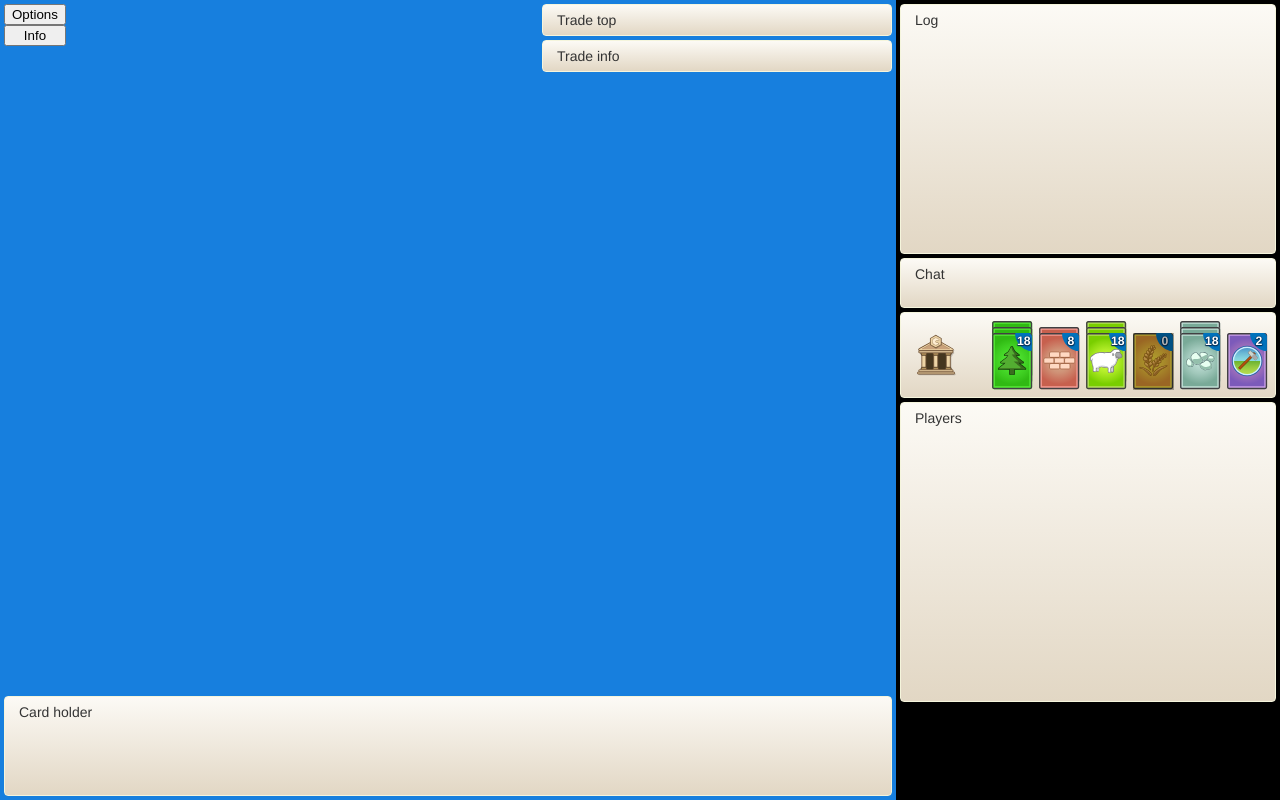
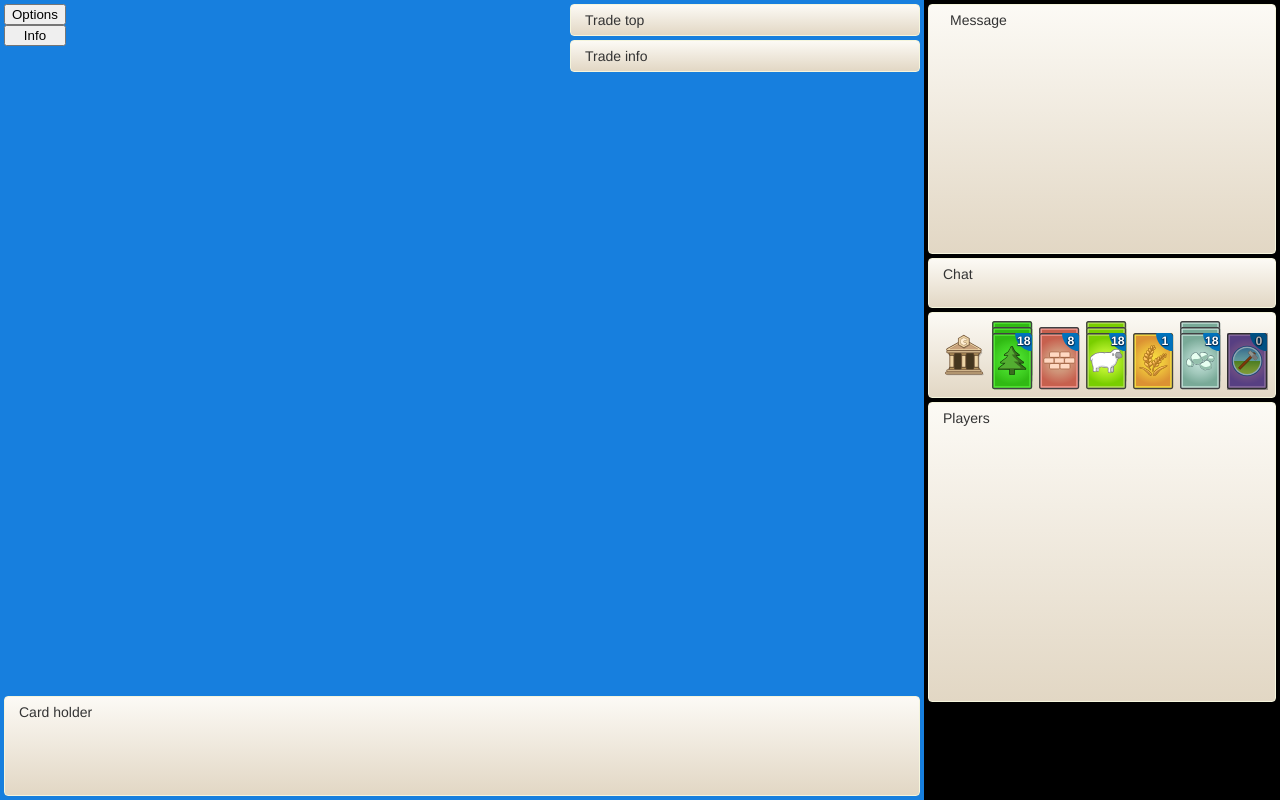
Before and after one commit to Josedn/woodsheep-ui, a Preact app: page / in a window 1280 px wide. Built offline with nearby package versions, Linux system fonts and the light colour scheme.

Commit message:
Card count working

```diff
--- a/src/app.scss
+++ b/src/app.scss
@@ -19,7 +19,7 @@ body {
 }
 
 .game-board {
-    width: 70%;
+    width: 1222px;
     height: 100dvh;
     display: flex;
     flex-direction: column;
@@ -62,7 +62,7 @@ body {
 .game-controls {
     display: flex;
     background-color: black;
-    width: 30%;
+    width: 362px;
     height: 100dvh;
     flex-direction: column;
     gap: 4px;
@@ -73,6 +73,37 @@ body {
     display: flex;
     height: 250px;
     width: 100%;
+}
+
+.game-controls__log-container {
+    width: 100%;
+    height: 100%;
+    overflow: auto;
+    overscroll-behavior: none;
+    -webkit-overflow-scrolling: touch;
+    touch-action: pan-y;
+    scrollbar-width: thin;
+}
+
+.game-controls__log-scroller {
+    position: relative;
+    height: 100%;
+}
+
+.game-controls__log-item {
+    position: absolute;
+    top: 0;
+    left: 0;
+    padding-bottom: .25em;
+    width: 100%;
+}
+
+.game-feed-message {
+    border-radius: .25em;
+    padding: 0 .5em;
+    word-break: break-word;
+    // Check below ??
+    opacity: 1;
 }
 
 .game-controls__chat {
--- a/src/ui/GameUI.tsx
+++ b/src/ui/GameUI.tsx
@@ -8,26 +8,56 @@ import cardDevelopment from "../assets/ui/card_devcardback.92569a1abd04a8c1c17e.
 import badgeBackgroundBlue from "../assets/ui/button_badge_background_blue.2e754ec21f9c79da6267.svg";
 
 const generateCardStack = (count: number, imgSrc: string) => {
+    const lastItemClassName = "game-controls__card-container" + (count == 0 ? " game-controls__card-container--empty" : "");
     return (
         <div className="game-controls__card-stack">
-            {/* First card — only show if count ≥ 15 */}
             {count >= 13 && (
                 <div className="game-controls__card-container">
                     <img className="game-controls__card" src={imgSrc} />
                 </div>
             )}
-
-            {/* Second card — only show if count ≥ 10 */}
             {count >= 8 && (
                 <div className="game-controls__card-container">
                     <img className="game-controls__card" src={imgSrc} />
                 </div>
             )}
-            <div className={"game-controls__card-container" + (count == 0 ? " game-controls__card-container--empty" : "")}>
+            <div className={lastItemClassName}>
                 <img className="game-controls__card" src={imgSrc}></img>
                 <div className="game-controls__card-count-badge">
                     <img className="game-controls__card-count-badge-background" src={badgeBackgroundBlue}></img>
                     <div className="game-controls__card-count">{count}</div>
+                </div>
+            </div>
+        </div>
+    );
+};
+
+const generateBank = () => {
+    return (
+        <div className="game-controls__bank generic-box">
+            <img src={bankIcon} className="game-controls__bank-icon"></img>
+            <div className="game-controls__bank-row">
+                {generateCardStack(18, cardLumber)}
+                {generateCardStack(8, cardBrick)}
+                {generateCardStack(18, cardWool)}
+                {generateCardStack(1, cardGrain)}
+                {generateCardStack(18, cardOre)}
+                {generateCardStack(0, cardDevelopment)}
+            </div>
+        </div>
+    );
+};
+
+const generateLog = () => {
+    return (
+        <div className="game-controls__log generic-box">
+            <div className="game-controls__log-container">
+                <div className="game-controls__log-scroller">
+                    <div className="game-controls__log-item">
+                        <div className="game-feed-message">
+                            Message
+                        </div>
+                    </div>
                 </div>
             </div>
         </div>
@@ -54,19 +84,9 @@ export const GameUI = () => {
                     </div>
                 </div>
                 <div className="game-controls">
-                    <div className="game-controls__log generic-box">Log</div>
+                    {generateLog()}
                     <div className="game-controls__chat generic-box">Chat</div>
-                    <div className="game-controls__bank generic-box">
-                        <img src={bankIcon} className="game-controls__bank-icon"></img>
-                        <div className="game-controls__bank-row">
-                            {generateCardStack(18, cardLumber)}
-                            {generateCardStack(8, cardBrick)}
-                            {generateCardStack(18, cardWool)}
-                            {generateCardStack(0, cardGrain)}
-                            {generateCardStack(18, cardOre)}
-                            {generateCardStack(2, cardDevelopment)}
-                        </div>
-                    </div>
+                    {generateBank()}
                     <div className="game-controls__players generic-box">Players</div>
                 </div>
             </div>
```
